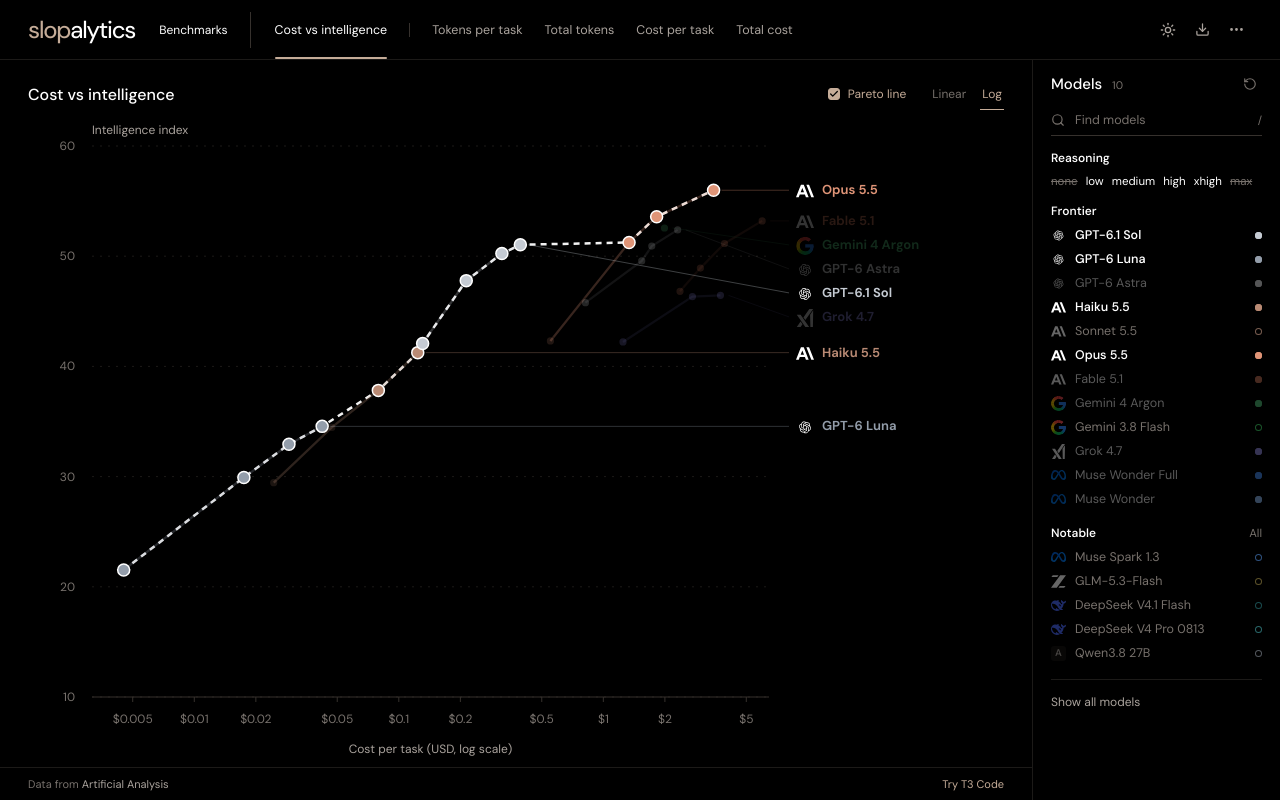
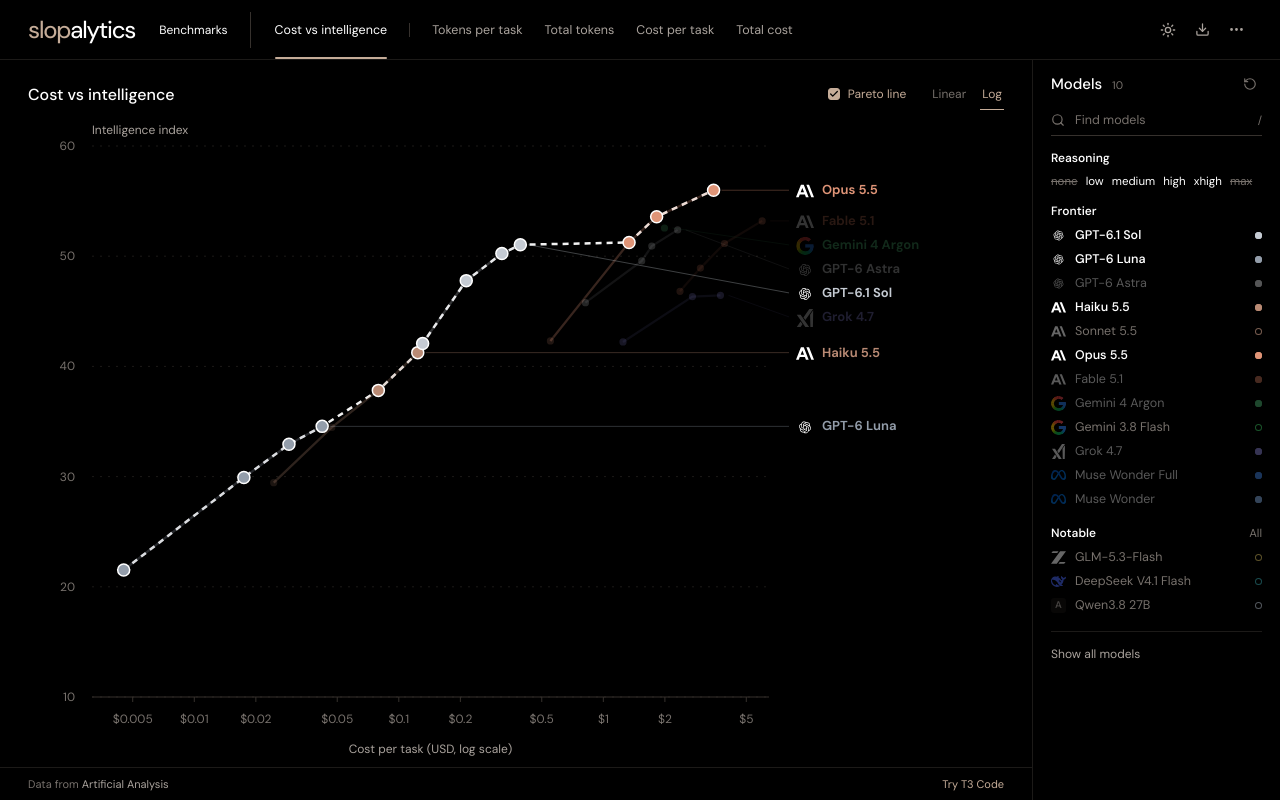
Before and after one commit to MusseJusse/atlas, a React (Vite) app: page / in a window 1280 px wide. Built offline with nearby package versions, Linux system fonts and the light colour scheme.

Commit message:
refactor: remove Spark and V4 Pro from notable models

```diff
--- a/src/models.ts
+++ b/src/models.ts
@@ -32,10 +32,8 @@ export const frontierFamilies = [
   'muse-wonder',
 ];
 export const notableFamilies = [
-  'muse-spark-1-3',
   'glm-5-3-flash',
   'deepseek-v4-1-flash',
-  'deepseek-v4-pro',
   'qwen3-8-27b',
 ];
 export const defaultSelected = frontierFamilies.filter(
```
